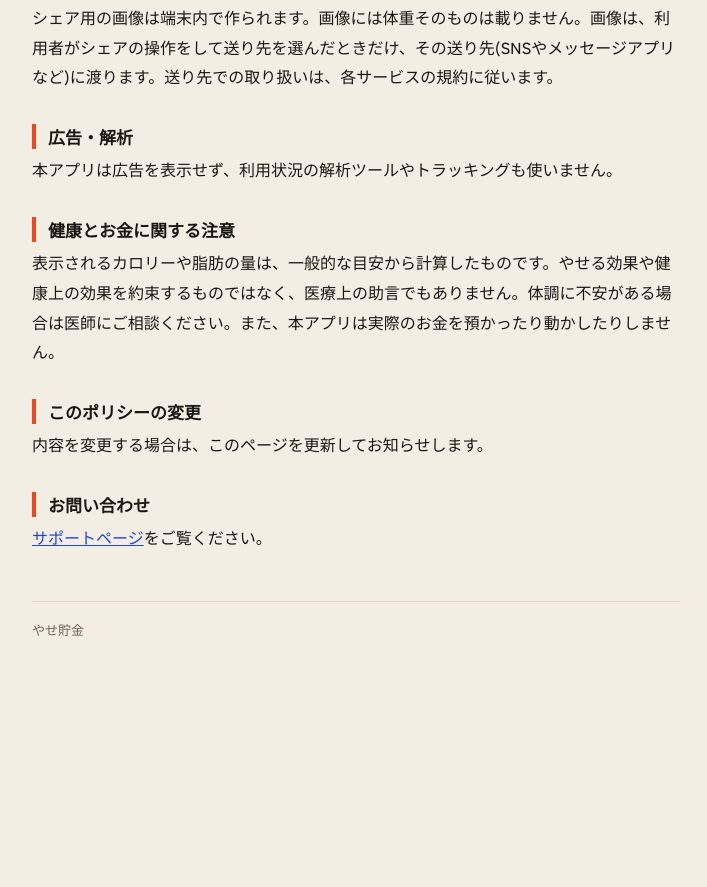
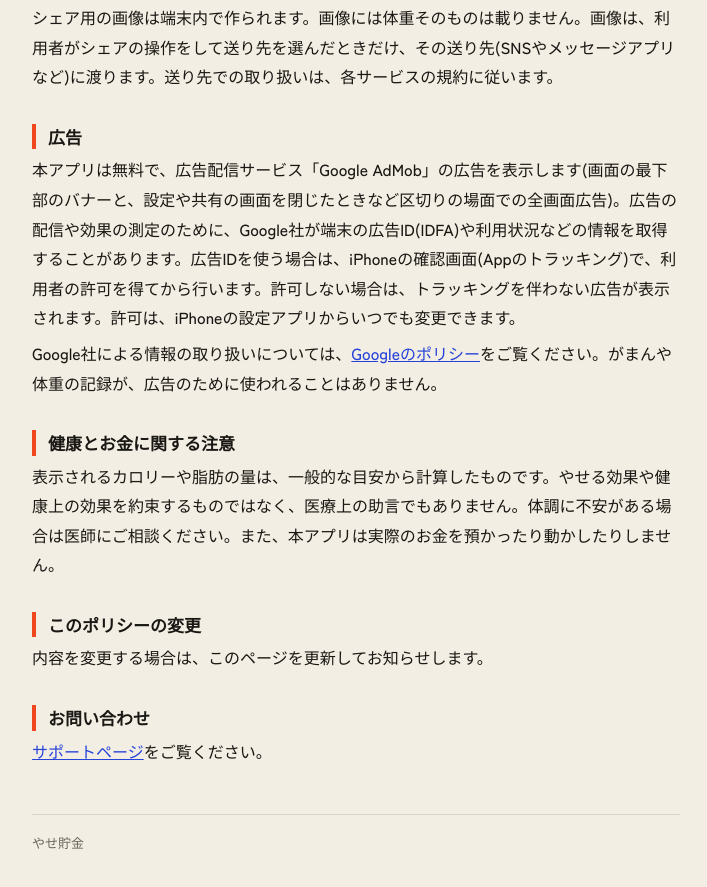
Before and after one commit to jjayck/app-support, a plain HTML site: page yasechokin/privacy.html in a window 1280 px wide. Shown: the part 811-1698 px from the top of the page, without its empty margins (284-991 px from the left). Before the commit the page ends 1517 px from the top, so only its background shows below. Drawn offline with Linux system fonts and the light colour scheme.

Commit message:
やせ貯金・ぴったり写真: プライバシーポリシーに Google AdMob の広告の記載を追加
Co-Authored-By: Claude Fable 5.1 <noreply@anthropic.com>
Claude-Session: https://claude.ai/code/session_014tAFkD1C4bMreHhqr96ddg

```diff
--- a/yasechokin/privacy.html
+++ b/yasechokin/privacy.html
@@ -32,8 +32,9 @@
 <h2>シェア機能</h2>
 <p>シェア用の画像は端末内で作られます。画像には体重そのものは載りません。画像は、利用者がシェアの操作をして送り先を選んだときだけ、その送り先(SNSやメッセージアプリなど)に渡ります。送り先での取り扱いは、各サービスの規約に従います。</p>
 
-<h2>広告・解析</h2>
-<p>本アプリは広告を表示せず、利用状況の解析ツールやトラッキングも使いません。</p>
+<h2>広告</h2>
+<p>本アプリは無料で、広告配信サービス「Google AdMob」の広告を表示します(画面の最下部のバナーと、設定や共有の画面を閉じたときなど区切りの場面での全画面広告)。広告の配信や効果の測定のために、Google社が端末の広告ID(IDFA)や利用状況などの情報を取得することがあります。広告IDを使う場合は、iPhoneの確認画面(Appのトラッキング)で、利用者の許可を得てから行います。許可しない場合は、トラッキングを伴わない広告が表示されます。許可は、iPhoneの設定アプリからいつでも変更できます。</p>
+<p>Google社による情報の取り扱いについては、<a href="https://policies.google.com/technologies/partner-sites">Googleのポリシー</a>をご覧ください。がまんや体重の記録が、広告のために使われることはありません。</p>
 
 <h2>健康とお金に関する注意</h2>
 <p>表示されるカロリーや脂肪の量は、一般的な目安から計算したものです。やせる効果や健康上の効果を約束するものではなく、医療上の助言でもありません。体調に不安がある場合は医師にご相談ください。また、本アプリは実際のお金を預かったり動かしたりしません。</p>
```
Also changed, not shown: pittariphoto/privacy.html (+3 -2 lines).
